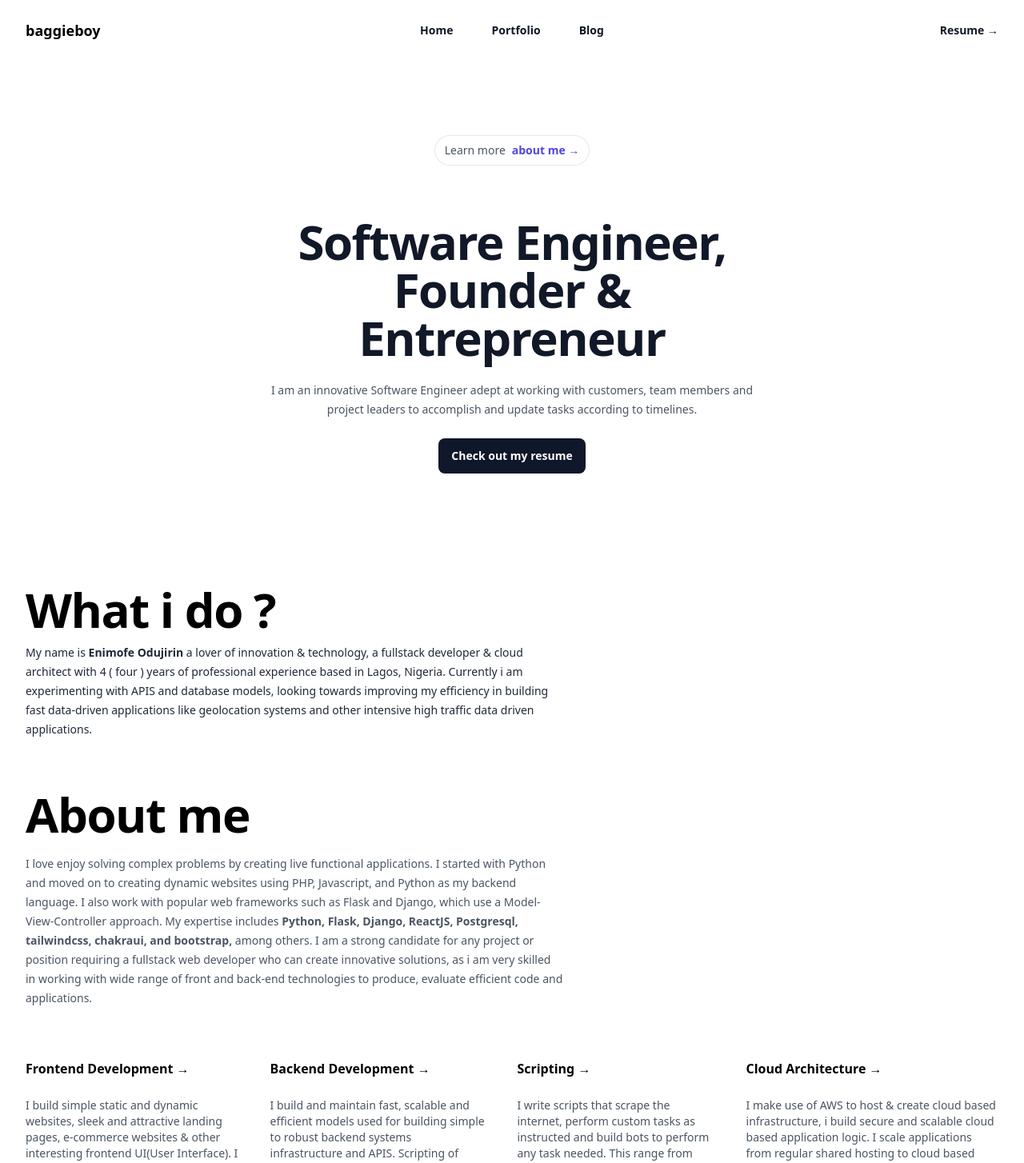
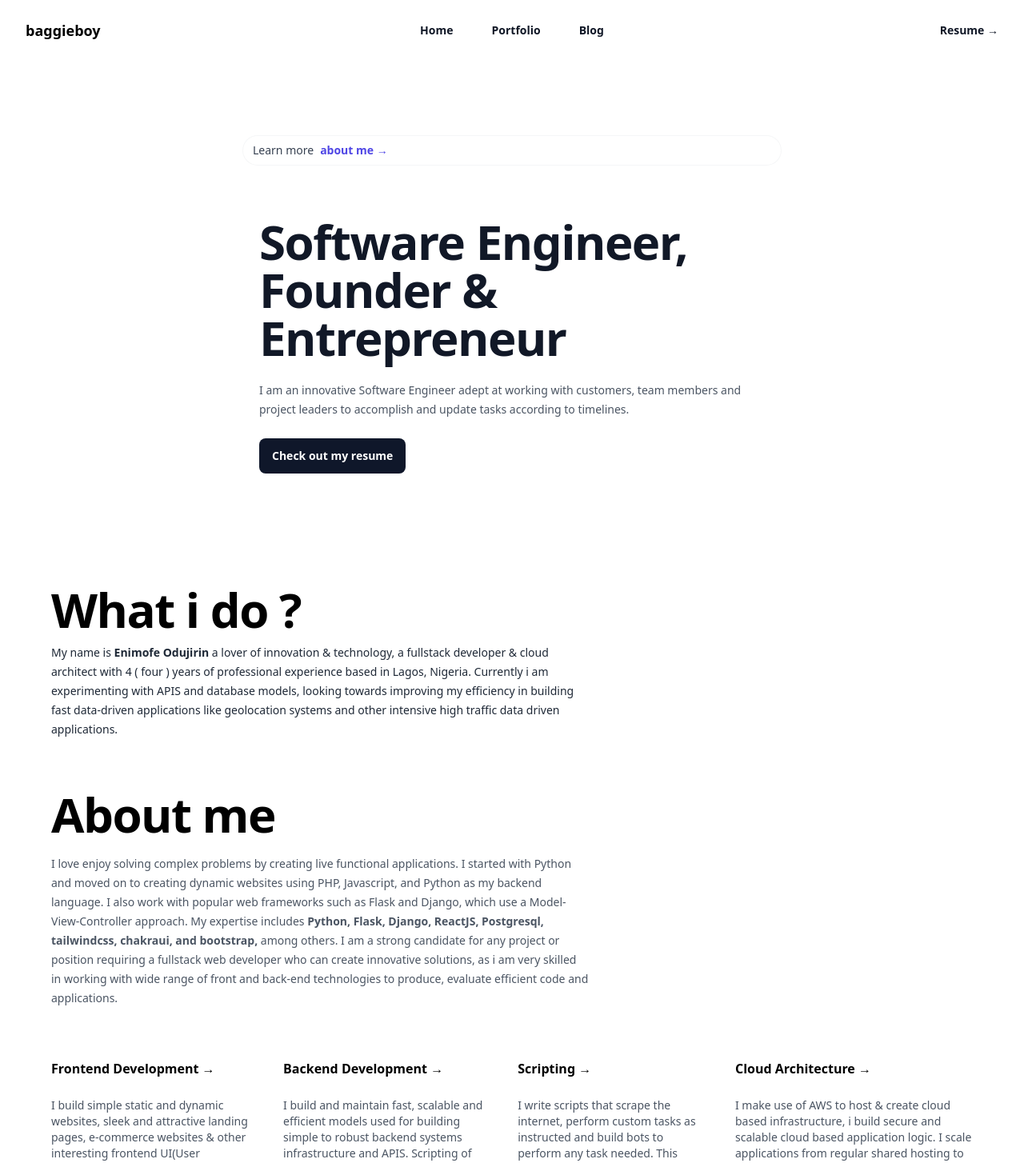
Before and after one commit to thebaggieboy/thebaggieboy.github.io, a Next.js app: page / in a window 1280 px wide. Shown: the top 1454 px of the page at 80% size. Built offline with nearby package versions, Linux system fonts and the light colour scheme.

Commit message:
Installed react intersctiion observer

```diff
--- a/components/About.tsx
+++ b/components/About.tsx
@@ -8,7 +8,8 @@ const links = [
 
   export default function About() {
     return (
-      <div className="relative isolate overflow-hidden">
+     <main className="">
+       <div className="relative  px-6 lg:px-8 isolate overflow-hidden">
 
       <div className="mx-auto p-10 max-w-7xl px-6 lg:px-8">
       <h2 className="text-4xl font-bold tracking-tight text-black sm:text-6xl">What i do ?</h2>
@@ -20,7 +21,7 @@ const links = [
 
           </p> <br /><br />
          <div id="about" className="mx-auto ">
-           <h2 className="text-4xl font-bold tracking-tight pt-4 text-black sm:text-6xl">About me</h2>
+         <h2 className="text-3xl font-bold tracking-tight pt-4 text-black sm:text-6xl">About me</h2>
           <p className="mt-5 text-sm leading-6 text-gray-600">
      I love enjoy solving complex problems by creating live functional applications.
           I started with Python and moved on to creating dynamic websites using PHP, Javascript, and Python as my backend language.
@@ -42,5 +43,6 @@ const links = [
         </div>
       </div>
     </div>
+     </main>
     )
   }
--- a/components/Hero.tsx
+++ b/components/Hero.tsx
@@ -12,17 +12,17 @@ export default function Hero() {
         <br /> <br />
         <div className="relative px-6 lg:px-8">
           <div className="mx-auto max-w-2xl py-10 sm:py-20 lg:py-20">
-            <div className=" sm:mb-8 sm:flex sm:justify-center">
-              <motion.div initial={{y:-250}} animate={{y:-10}} transition={{delay:0.4, duration:0.8}} className="relative rounded-full px-3 p-2 text-sm text-center leading-5 text-gray-600 ring-1 ring-gray-900/10 hover:ring-gray-900/20">
+            <div className=" sm:mb-8 ">
+              <motion.div initial={{y:-250}} animate={{y:-10}} transition={{delay:0.4, duration:0.8}} className="relative rounded-full px-3 p-2 text-sm  leading-5 text-gray-700 ring-1 ring-gray-400/10 hover:ring-gray-900/20">
                Learn more
                 <a href="#about"  className="font-semibold text-indigo-600 pl-2">
-                  <span className="absolute inset-0 text-center" aria-hidden="true" />
+                  <span className="absolute inset-0 " aria-hidden="true" />
                    about me <span aria-hidden="true">&rarr;</span>
                 </a>
               </motion.div>
 
             </div>
-            <div className="text-center mx-auto p-5">
+            <div className=" mx-auto p-5">
               <motion.h1 initial={{opacity:0}} animate={{opacity:1}} transition={{delay:0.2, duration:0.6}} className="text-4xl  mt-1 font-bold tracking-tight text-gray-900 sm:text-6xl">
               Software Engineer, Founder & Entrepreneur
               </motion.h1>
@@ -30,7 +30,7 @@ export default function Hero() {
               I am an innovative Software Engineer adept at working with customers, team members and project leaders to accomplish and update tasks according to timelines.
 
               </motion.p> <br/>
-              <motion.a href="/Resume-Enimofe-Odujirin-2023.pdf" initial={{opacity:0}} animate={{opacity:1}} whileHover={{scale:1.5}} transition={{delay:0.8, duration:1.2}} className='inline-flex justify-center rounded-lg text-sm font-semibold py-3 px-4 bg-slate-900 text-white hover:bg-slate-700'>Check out my resume</motion.a>
+              <motion.a href="/Resume-Enimofe-Odujirin-2023.pdf" initial={{opacity:0}} animate={{opacity:1}} whileHover={{scale:1.5}} transition={{delay:0.8, duration:1.2}} className='inline-flex rounded-lg text-sm font-semibold py-3 px-4 bg-slate-900 text-white hover:bg-slate-700'>Check out my resume</motion.a>
 
             </div>
           </div>
```
Lines whose indentation alone changed are shown as unchanged.
